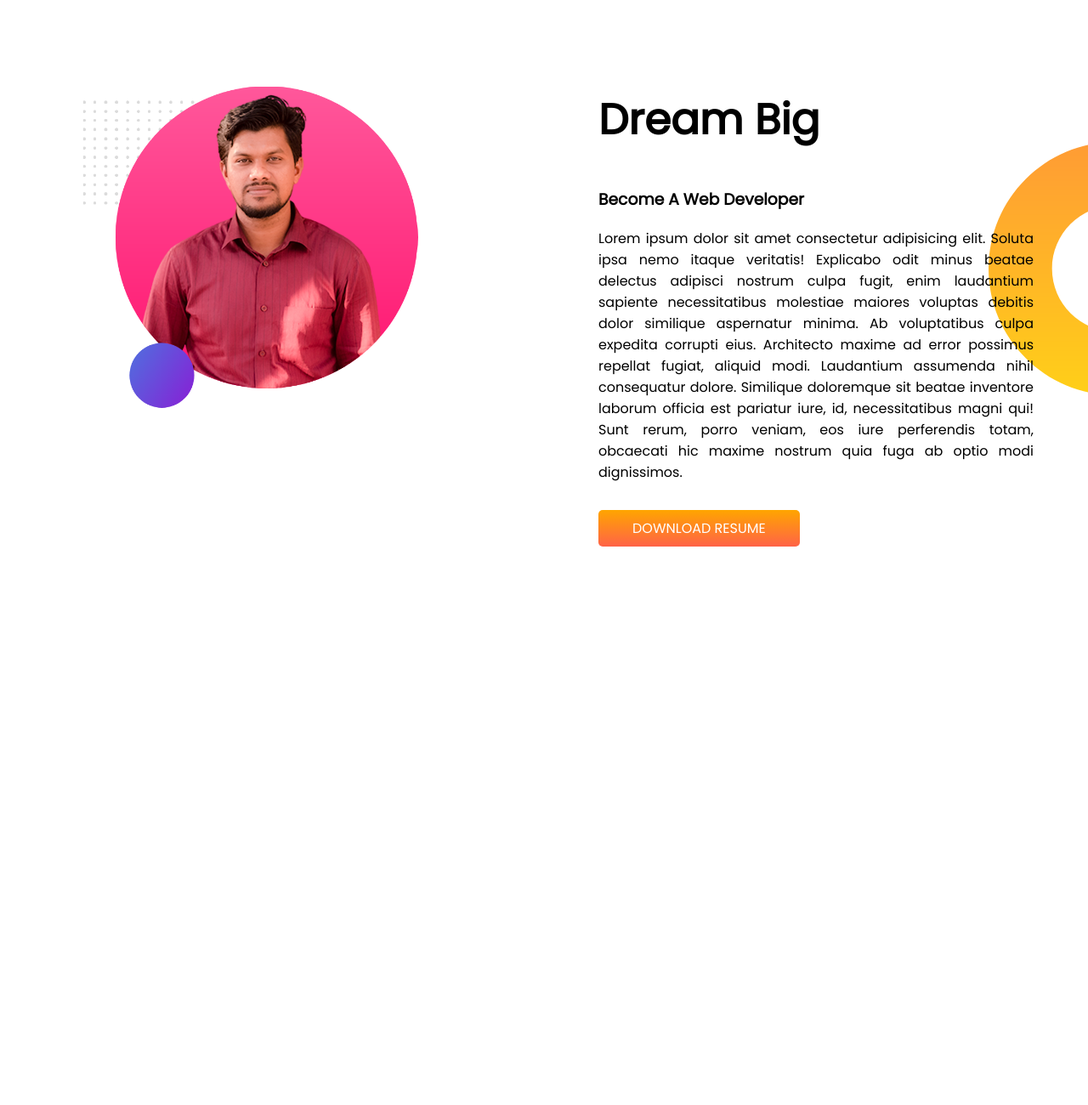
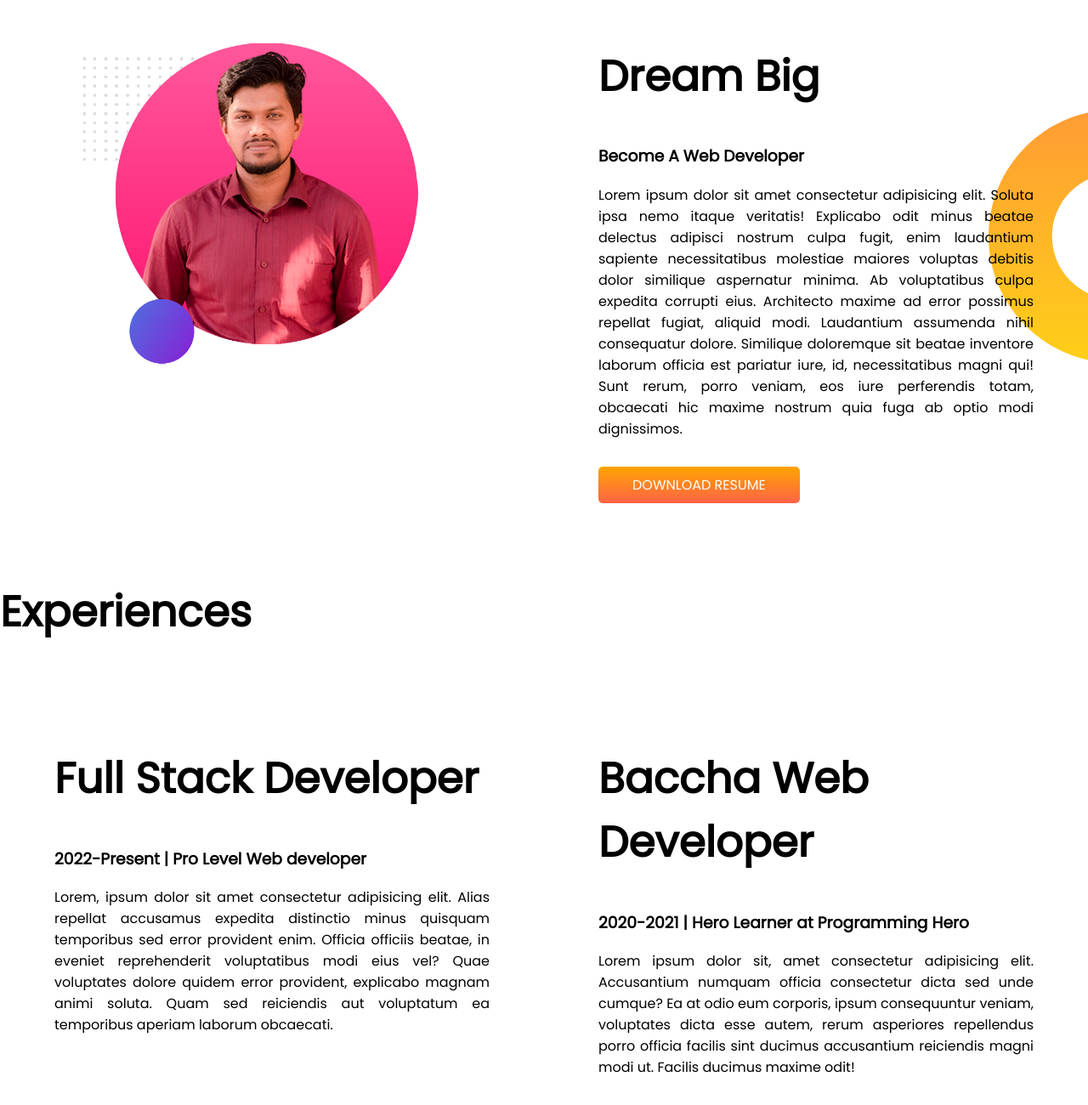
Before and after one commit to Ashtrovart/developer-portfolio, a plain HTML site: page index.html in a window 1280 px wide. Shown: the part 804-2104 px from the top of the page at 85% size. Before the commit the page ends 1538 px from the top, so only its background shows below. Drawn offline with Linux system fonts and the light colour scheme.

Commit message:
last part added

```diff
--- a/index.html
+++ b/index.html
@@ -11,7 +11,7 @@
     <link rel="stylesheet" href="style.css">
 </head>
 <body>
-<section class="top-banner">
+<section class="top-banner flexible-container">
     <div class="half-width">
         <h1>Welcome to</h1>
     <h1><span class="orange-color">AshtrovArt</span> World!</h1>
@@ -23,7 +23,7 @@
         <img src="image/ash3.png">
     </div>
 </section>
-<section class="dream-big">
+<section class="dream-big flexible-container">
     <div class="half-width">
         <img src="image/ash.png" alt="Ashek Rabbani Image">
     </div>
@@ -34,5 +34,20 @@
         <a class="link-button" target="blank" href="https://www.linkedin.com/in/ashtrovarts/">DOWNLOAD RESUME</a>
     </div>
 </section>
+<section class="experience-area">
+    <h1>Experiences</h1>
+    <div class="flexible-container">
+        <div class="half-width">
+            <h1>Full Stack Developer</h1>
+            <h3>2022-Present | Pro Level Web developer</h3>
+            <p>Lorem, ipsum dolor sit amet consectetur adipisicing elit. Alias repellat accusamus expedita distinctio minus quisquam temporibus sed error provident enim. Officia officiis beatae, in eveniet reprehenderit voluptatibus modi eius vel? Quae voluptates dolore quidem error provident, explicabo magnam animi soluta. Quam sed reiciendis aut voluptatum ea temporibus aperiam laborum obcaecati.</p>
+        </div>
+        <div class="half-width">
+            <h1>Baccha Web Developer</h1>
+            <h3>2020-2021 | Hero Learner at Programming Hero</h3>
+            <p>Lorem ipsum dolor sit, amet consectetur adipisicing elit. Accusantium numquam officia consectetur dicta sed unde cumque? Ea at odio eum corporis, ipsum consequuntur veniam, voluptates dicta esse autem, rerum asperiores repellendus porro officia facilis sint ducimus accusantium reiciendis magni modi ut. Facilis ducimus maxime odit!</p>
+        </div>
+    </div>
+</section>
 </body>
 </html>
--- a/style.css
+++ b/style.css
@@ -9,7 +9,7 @@ p{text-align: justify;}
 .orange-color{
     color:orange
 }
-section{
+.flexible-container{
     display: flex;
     margin-bottom: 100px;
 }
@@ -17,7 +17,7 @@ section{
     width: 50%;
     padding-left: 5%;
     padding-right: 5%;
-    padding-top: 5%;
+    padding-top: 3%;
 }
 .half-width img{
     width: 90%
```
